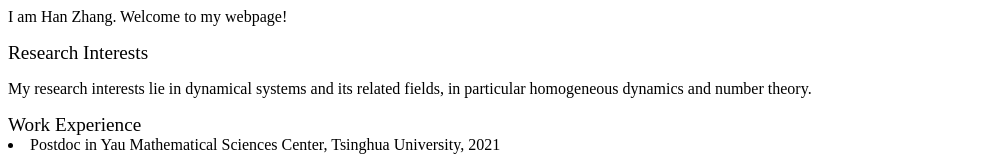
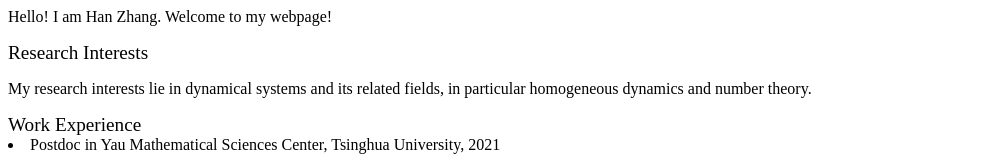
Before and after one commit to Hanzhang-math/Hanzhang-math.github.io, a plain HTML site: page index.html in a window 1280 px wide. Shown: the top 156 px of the page, without its empty margins (0-990 px from the left). Drawn offline with Linux system fonts and the light colour scheme.

Commit message:
Update index.html

```diff
--- a/index.html
+++ b/index.html
@@ -1,6 +1,6 @@
 <html>
 
-<p> I am Han Zhang. Welcome to my webpage! </p>
+<p>Hello! I am Han Zhang. Welcome to my webpage! </p>
 <h?><big>Research Interests</big></h?>
   <p> My research interests lie in dynamical systems and its related fields, in particular homogeneous dynamics and number theory.</p>
  <h?><big>Work Experience</big></h?>
```
